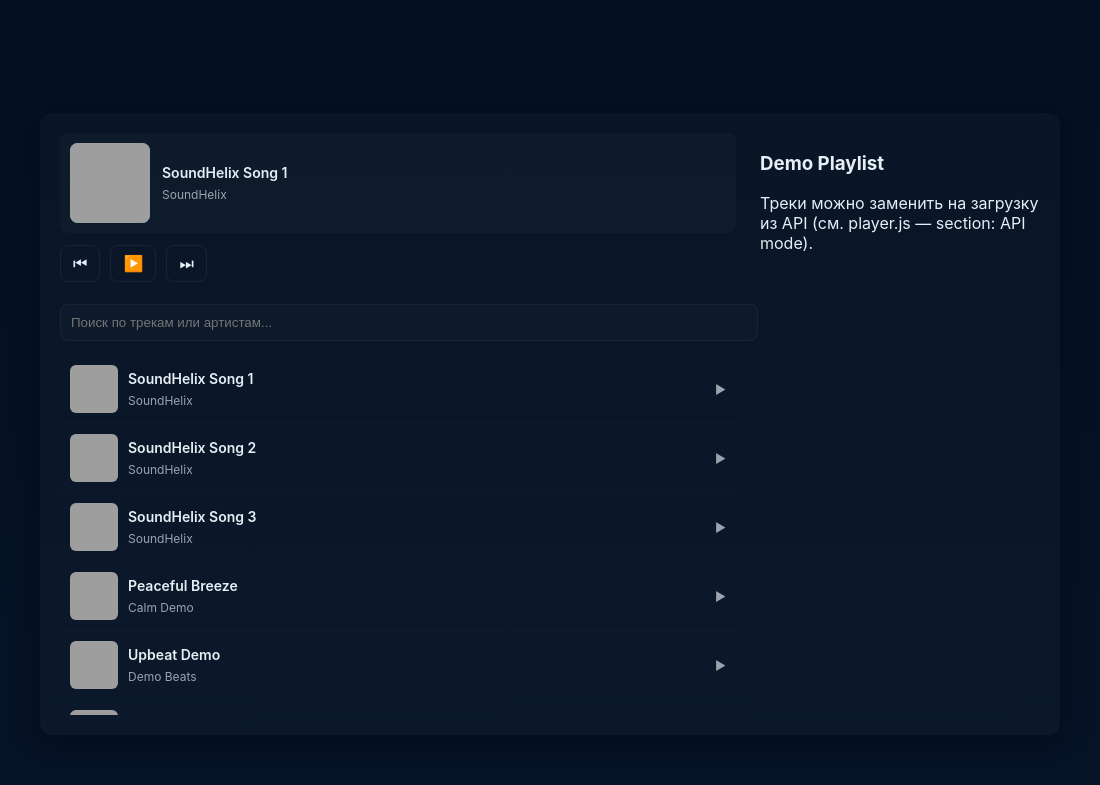
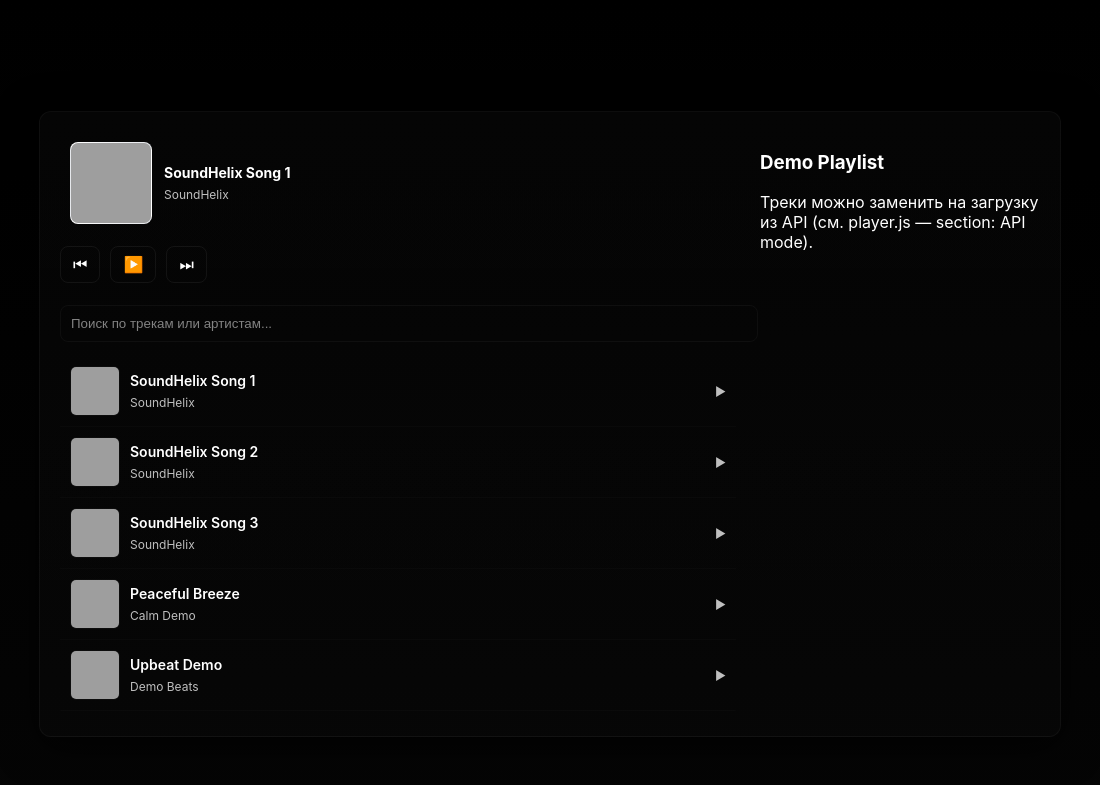
Before and after one commit to qwisixe/frozenplayer, an Electron app: page index.html in a window 1100 px wide. Drawn offline with Linux system fonts and the light colour scheme; grey boxes are pictures that could not be loaded.

Commit message:
style: dark black theme with white highlights (update styles.css)

```diff
--- a/styles.css
+++ b/styles.css
@@ -1,17 +1,17 @@
 :root{
-  --bg: #0f1724;
-  --card: #111827;
-  --muted: #9ca3af;
-  --accent: #2dd4bf;
-  --accent-2: #60a5fa;
+  --bg: #000000;
+  --card: #0b0b0b;
+  --muted: #bfbfbf;
+  --accent: #ffffff;
+  --accent-2: #e5e7eb;
   color-scheme: dark;
 }
 
 body{
   margin:0;
   font-family: Inter, Roboto, Arial, sans-serif;
-  background: linear-gradient(180deg,#041021 0%, #071427 100%);
-  color: #e6eef6;
+  background: linear-gradient(180deg,#000000 0%, #050505 100%);
+  color: var(--accent);
   min-height:100vh;
   display:flex;
   align-items:center;
@@ -24,10 +24,11 @@ body{
   gap:24px;
   width:100%;
   max-width:980px;
-  background:rgba(255,255,255,0.02);
+  background:linear-gradient(180deg, rgba(255,255,255,0.02), rgba(255,255,255,0.01));
   border-radius:12px;
   padding:20px;
-  box-shadow: 0 8px 30px rgba(2,6,23,0.6);
+  box-shadow: 0 8px 40px rgba(0,0,0,0.8);
+  border: 1px solid rgba(255,255,255,0.04);
 }
 
 .player-left{ flex:1; }
@@ -38,7 +39,7 @@ body{
   gap:12px;
   align-items:center;
   margin-bottom:12px;
-  background:rgba(255,255,255,0.02);
+  background:transparent;
   padding:10px;
   border-radius:8px;
 }
@@ -49,32 +50,36 @@ body{
   border-radius:8px;
   object-fit:cover;
   background:linear-gradient(90deg,var(--accent),var(--accent-2));
+  box-shadow: 0 6px 18px rgba(255,255,255,0.03) inset;
+  border: 1px solid rgba(255,255,255,0.04);
 }
 
 .now-meta{ font-size:14px; }
-#now-title{ font-weight:600; }
+#now-title{ font-weight:700; color:var(--accent); }
 #now-artist{ color:var(--muted); font-size:12px; margin-top:6px; }
 
 .controls{ display:flex; gap:10px; margin-bottom:12px; }
 .controls button{
   background:transparent;
   border:1px solid rgba(255,255,255,0.06);
-  color:inherit;
+  color:var(--accent);
   padding:8px 12px;
   border-radius:8px;
   cursor:pointer;
   font-size:16px;
 }
+.controls button:hover{ background: rgba(255,255,255,0.02); }
 
 #search{
   width:100%;
   padding:10px;
   border-radius:8px;
   border:1px solid rgba(255,255,255,0.04);
-  background:rgba(255,255,255,0.02);
-  color:inherit;
+  background:transparent;
+  color:var(--accent);
   margin:10px 0 14px 0;
 }
+#search::placeholder{ color: rgba(255,255,255,0.5); }
 
 #playlist{
   list-style:none;
@@ -92,14 +97,16 @@ body{
   align-items:center;
   border-bottom:1px solid rgba(255,255,255,0.02);
   cursor:pointer;
+  transition: background 160ms ease, transform 120ms ease;
 }
+#playlist li:hover{ background: rgba(255,255,255,0.015); transform: translateY(-1px); }
 
-.track-cover{ width:48px; height:48px; border-radius:6px; object-fit:cover; }
+.track-cover{ width:48px; height:48px; border-radius:6px; object-fit:cover; border:1px solid rgba(255,255,255,0.03); }
 
 .track-meta{ flex:1; }
-.track-title{ font-weight:600; font-size:14px; }
+.track-title{ font-weight:600; font-size:14px; color:var(--accent); }
 .track-artist{ font-size:12px; color:var(--muted); margin-top:6px; }
 
 .track-duration{ font-size:12px; color:var(--muted); }
 
-li.playing{ background: linear-gradient(90deg, rgba(45,212,191,0.06), rgba(96,165,250,0.03)); border-left:4px solid var(--accent); }
+li.playing{ background: rgba(255,255,255,0.03); border-left:4px solid var(--accent); }
```
